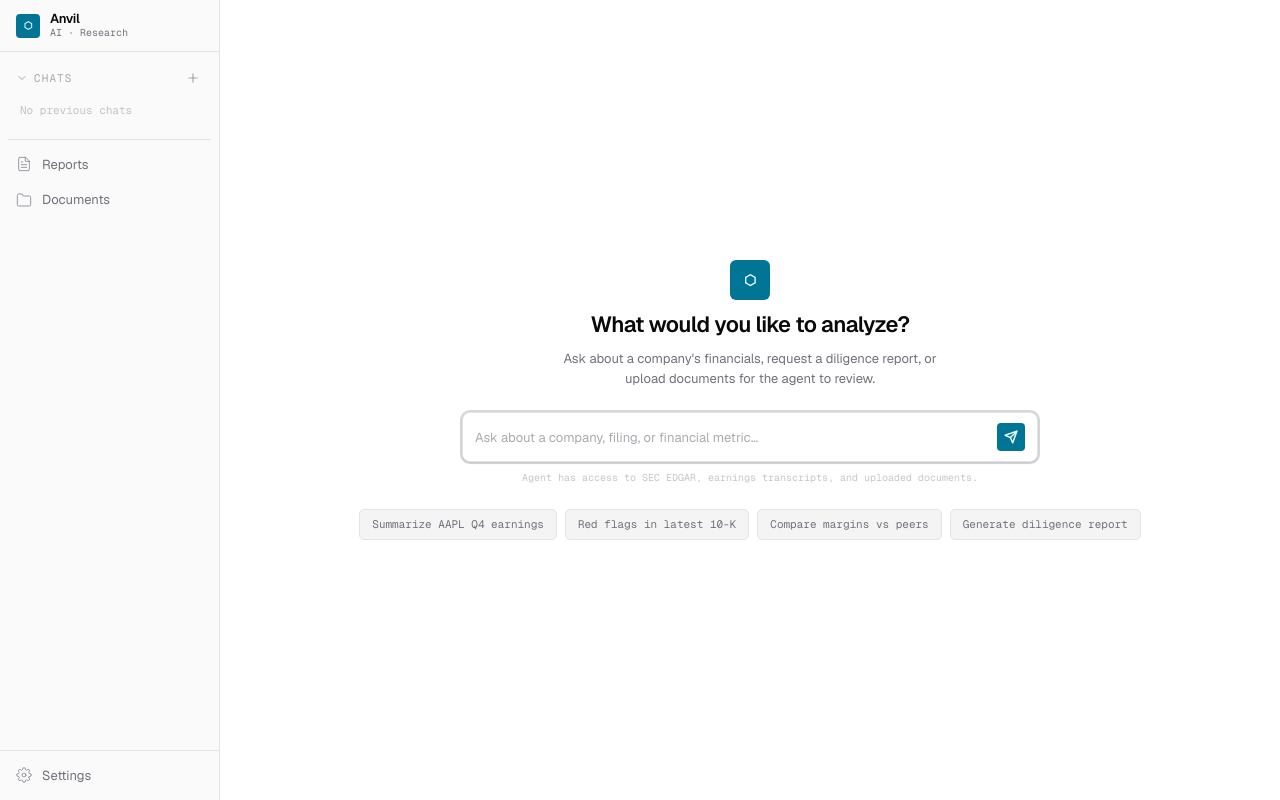
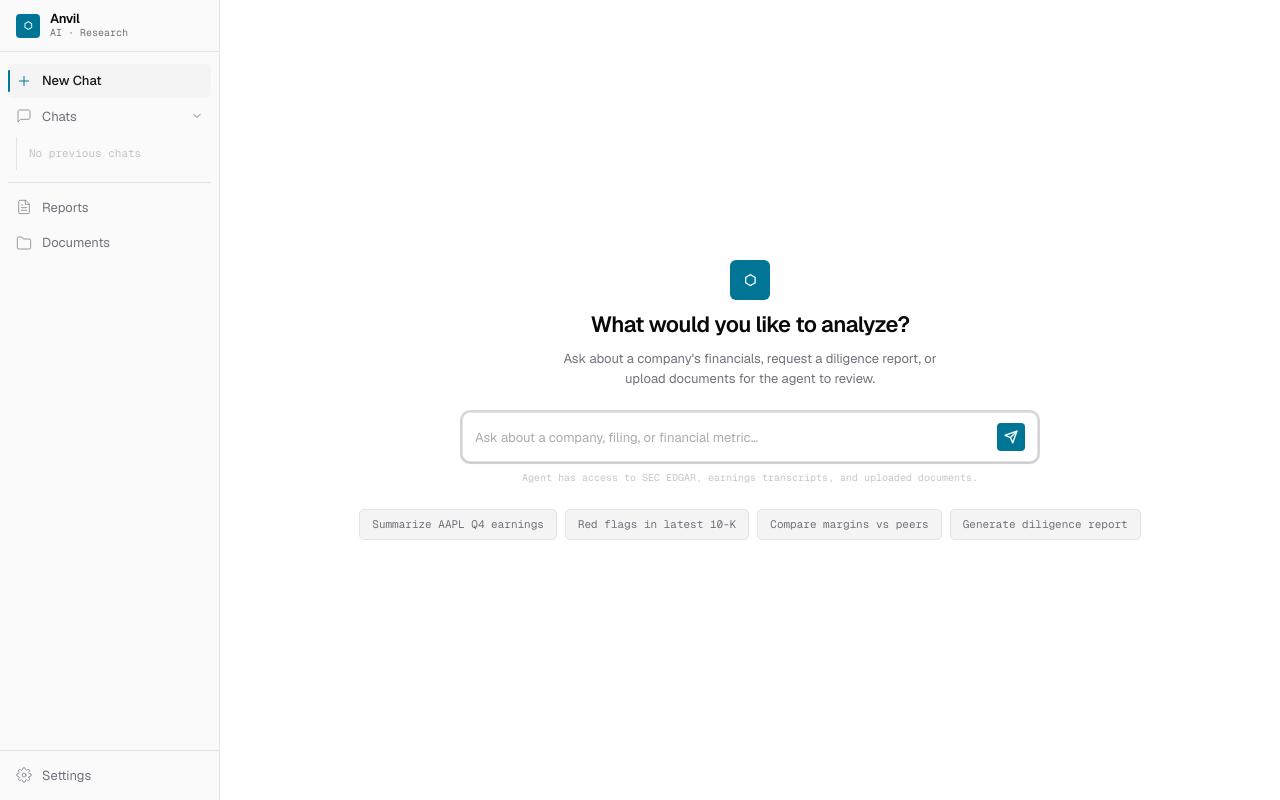
Before and after one commit to NikT45/builderschallenge, a Next.js app in the folder apps/web/: page /home in a window 1280 px wide. Built offline with nearby package versions, Linux system fonts and the light colour scheme.

Commit message:
feat: style Chats and New Chat as full nav buttons with chevron toggle
Co-Authored-By: Claude Sonnet 4.6 <noreply@anthropic.com>

```diff
--- a/apps/web/components/app-sidebar.tsx
+++ b/apps/web/components/app-sidebar.tsx
@@ -92,35 +92,44 @@ export function AppSidebar({ activeTab, onTabChange }: AppSidebarProps) {
       <nav className="flex flex-1 flex-col overflow-y-auto p-2 pt-3">
 
         {/* ── Chats section ── */}
-        <div className="mb-1">
-          {/* Section header */}
-          <div className="flex items-center justify-between px-2 py-1">
-            <button
-              onClick={() => setChatsOpen((o) => !o)}
-              className="flex items-center gap-1.5 text-[11px] font-mono uppercase tracking-widest text-muted-foreground/60 transition-colors hover:text-muted-foreground"
-            >
-              <ChevronIcon
-                className={cn("transition-transform duration-150", chatsOpen ? "rotate-0" : "-rotate-90")}
-              />
-              Chats
-            </button>
+        <div className="mb-1 flex flex-col gap-0.5">
+          {/* New Chat button */}
           <button
             onClick={() => onTabChange(null)}
-              title="New chat"
-              className="flex size-5 items-center justify-center rounded text-muted-foreground/60 transition-colors hover:bg-sidebar-accent hover:text-sidebar-foreground"
+            className={cn(
+              "group relative flex w-full items-center gap-2.5 rounded-[5px] px-2 py-[7px] text-[13px] transition-colors duration-100",
+              activeTab === null
+                ? "bg-sidebar-accent font-medium text-sidebar-accent-foreground"
+                : "text-muted-foreground hover:bg-sidebar-accent/60 hover:text-sidebar-foreground"
+            )}
           >
-              <svg className="size-3.5" viewBox="0 0 24 24" fill="none" stroke="currentColor" strokeWidth="2" strokeLinecap="round" strokeLinejoin="round">
+            {activeTab === null && (
+              <span className="absolute bottom-1.5 left-0 top-1.5 w-[2px] rounded-full bg-primary" />
+            )}
+            <svg className={cn("size-4 shrink-0 transition-colors", activeTab === null ? "text-primary" : "text-muted-foreground/70 group-hover:text-muted-foreground")} viewBox="0 0 24 24" fill="none" stroke="currentColor" strokeWidth="1.5" strokeLinecap="round" strokeLinejoin="round">
               <line x1="12" y1="5" x2="12" y2="19" />
               <line x1="5" y1="12" x2="19" y2="12" />
             </svg>
+            New Chat
           </button>
-          </div>
+
+          {/* Chats dropdown button */}
+          <button
+            onClick={() => setChatsOpen((o) => !o)}
+            className="group flex w-full items-center gap-2.5 rounded-[5px] px-2 py-[7px] text-[13px] text-muted-foreground transition-colors duration-100 hover:bg-sidebar-accent/60 hover:text-sidebar-foreground"
+          >
+            <ChatBubbleIcon className="size-4 shrink-0 text-muted-foreground/70 group-hover:text-muted-foreground" />
+            <span className="flex-1 text-left">Chats</span>
+            <ChevronIcon
+              className={cn("shrink-0 transition-transform duration-150", chatsOpen ? "rotate-0" : "-rotate-90")}
+            />
+          </button>
 
           {/* Chat list */}
           {chatsOpen && (
-            <div className="mt-0.5">
+            <div className="ml-2 mt-0.5 border-l border-sidebar-border pl-3">
               {previousChats.length === 0 ? (
-                <p className="px-3 py-2 font-mono text-[11px] text-muted-foreground/40">
+                <p className="py-2 font-mono text-[11px] text-muted-foreground/40">
                   No previous chats
                 </p>
               ) : (
@@ -130,7 +139,6 @@ export function AppSidebar({ activeTab, onTabChange }: AppSidebarProps) {
                     onClick={() => onTabChange(null)}
                     className="group flex w-full items-center gap-2 rounded-[5px] px-2 py-[6px] text-left transition-colors hover:bg-sidebar-accent/60"
                   >
-                    <ChatBubbleIcon className="shrink-0 text-muted-foreground/50" />
                     <span className="flex-1 truncate font-mono text-[11px] text-muted-foreground group-hover:text-sidebar-foreground">
                       {chat.title}
                     </span>
```
Lines whose indentation alone changed are shown as unchanged.
